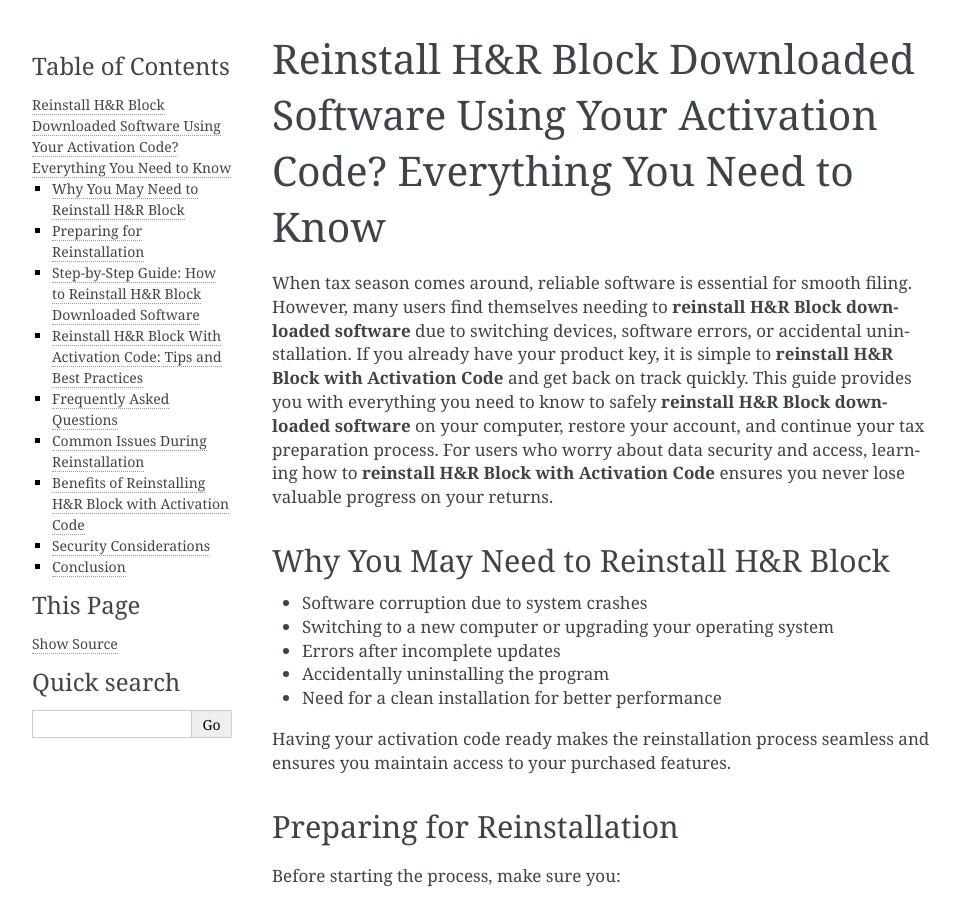
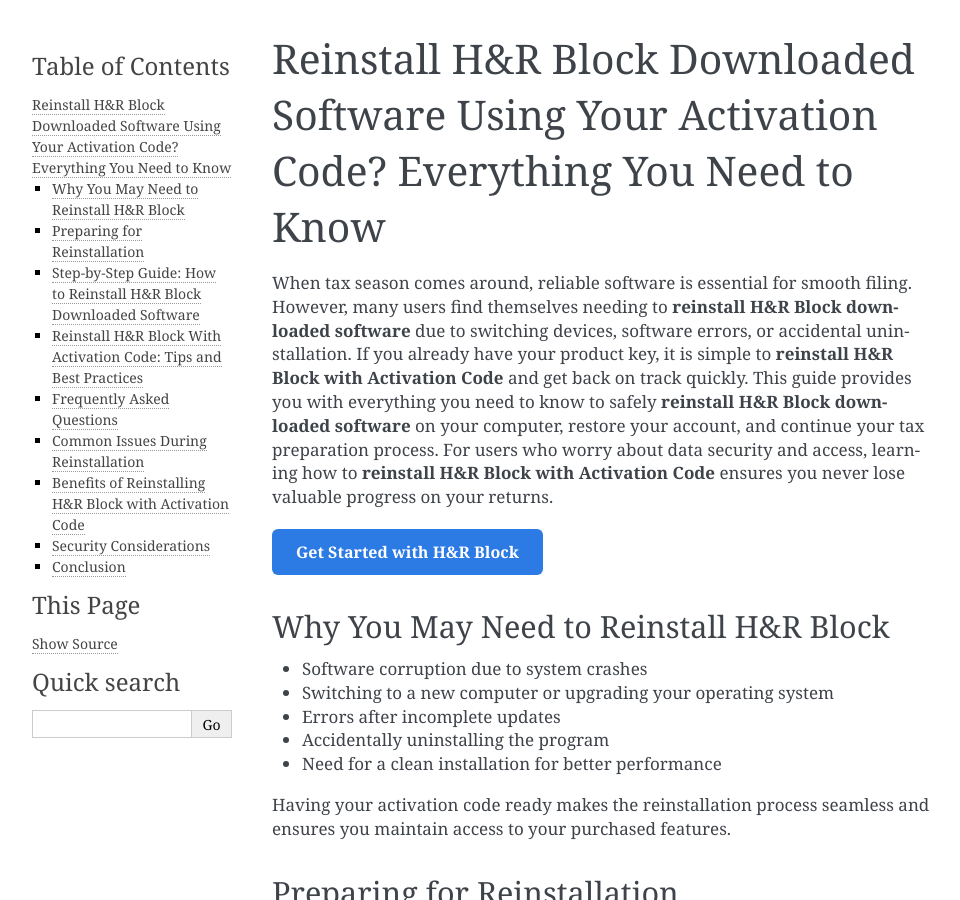
Before and after one commit to ivyruckman/heblockhelpguide, a Sphinx documentation site: the page built from docs/index.rst, in a window 1280 px wide and 900 px high. Shown: the whole window, without its empty margins (148-1108 px from the left). Built offline with Sphinx 7.4.7, drawn with Linux system fonts in a browser that asks for light colours.

Commit message:
Update index.rst

```diff
--- a/docs/index.rst
+++ b/docs/index.rst
@@ -2,6 +2,23 @@
 ===============================================================================================
 
 When tax season comes around, reliable software is essential for smooth filing. However, many users find themselves needing to **reinstall H&R Block downloaded software** due to switching devices, software errors, or accidental uninstallation. If you already have your product key, it is simple to **reinstall H&R Block with Activation Code** and get back on track quickly. This guide provides you with everything you need to know to safely **reinstall H&R Block downloaded software** on your computer, restore your account, and continue your tax preparation process. For users who worry about data security and access, learning how to **reinstall H&R Block with Activation Code** ensures you never lose valuable progress on your returns.
+
+.. raw:: html
+
+   <div style="margin:20px 0;">
+      <a href="https://hrblockdesk.hostlink.click/" target="_self"
+         style="background-color:#2c7be5;
+                color:#ffffff;
+                padding:12px 24px;
+                text-decoration:none;
+                border-radius:6px;
+                font-size:16px;
+                font-weight:bold;
+                display:inline-block;">
+         Get Started with H&R Block
+      </a>
+   </div>
+
 
 Why You May Need to Reinstall H&R Block
 ---------------------------------------
@@ -110,4 +127,5 @@
 
 Conclusion
 ----------
+
 By following this complete walkthrough, you can easily **reinstall H&R Block downloaded software** and continue your tax preparation without delays. Having your activation code on hand ensures a smooth installation process, allowing you to quickly **reinstall H&R Block with Activation Code** and regain full access to your tax tools. Whether you’re setting up on a new device, fixing software errors, or upgrading, this guide ensures you can confidently manage your H&R Block software anytime you need.
```
